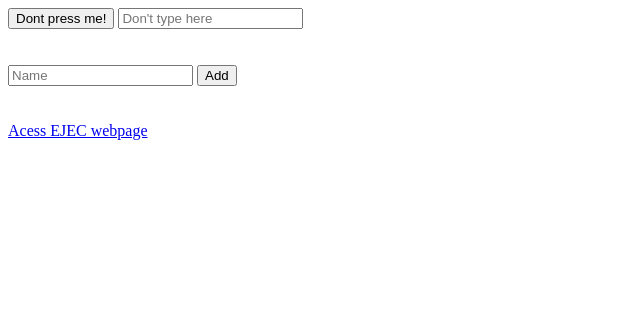
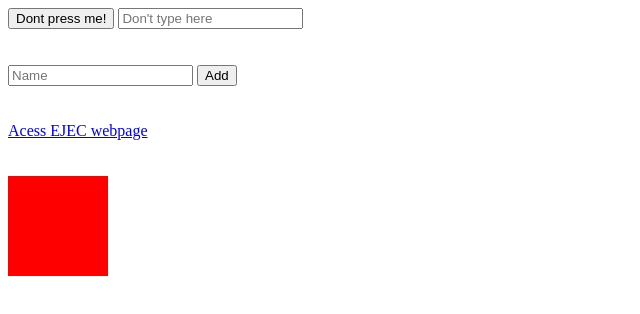
Before and after one commit to romuloschiavon/RocketSeatLearnJS, a plain HTML site: page index2.html in a window 1280 px wide. Shown: the whole page, without its empty margins (0-640 px from the left). Drawn offline with Linux system fonts and the light colour scheme.

Commit message:
Challenge Accepted

```diff
--- a/index2.html
+++ b/index2.html
@@ -18,6 +18,12 @@
         <br><br>
         <div id="webpage">
 
+        </div>
+        <br><br>
+        <div id="app3">
+            <div class="box">
+
+            </div>
         </div>
 
         <script>
@@ -45,6 +51,11 @@
             var containerElement = document.querySelector('div#webpage'); // Select where the created element is going to be placed
             containerElement.appendChild(linkElement); // Make the linkElement (article + text + class + href + title) appear
 
+            var boxElement = document.querySelector('div.box');
+            boxElement.style.width = '100px';
+            boxElement.style.height = '100px';
+            boxElement.style.fontSize = '22px';
+            boxElement.style.backgroundColor = '#f00';
         </script>
     </body>
 </html>
```
